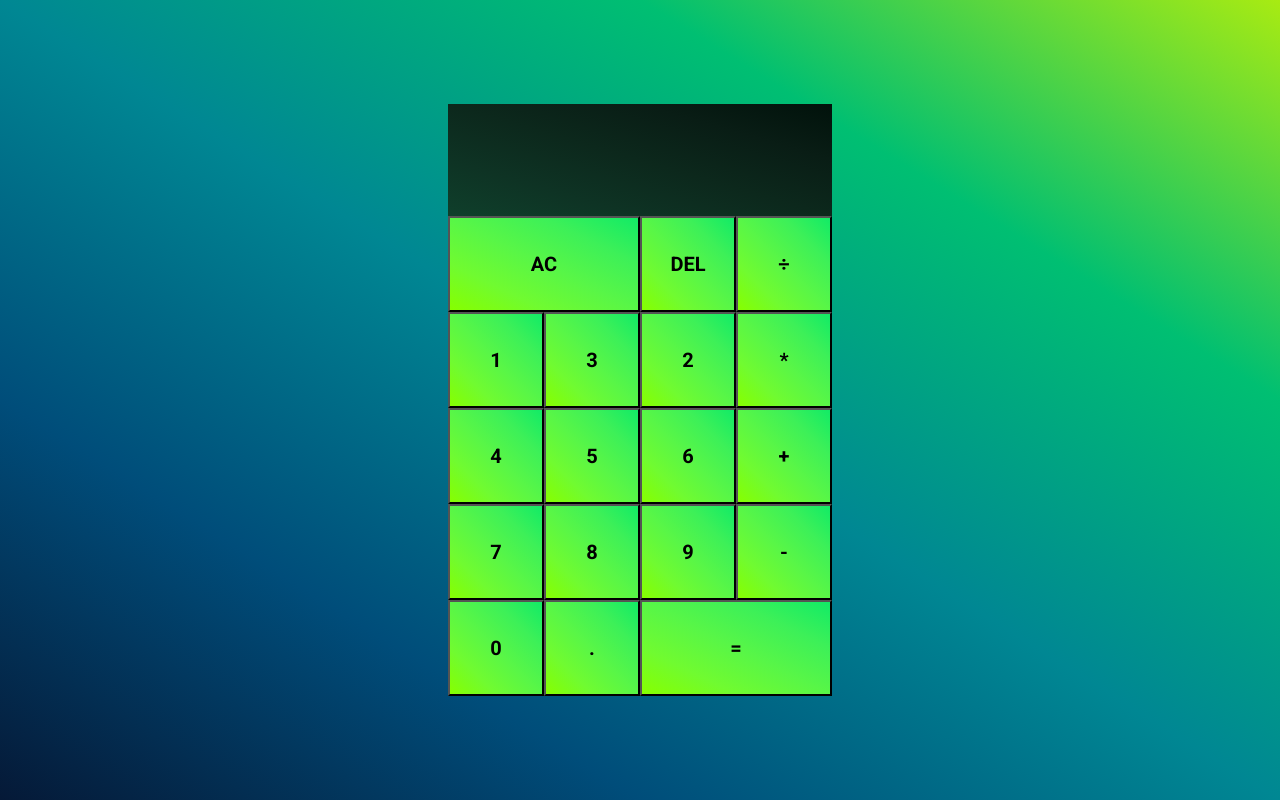
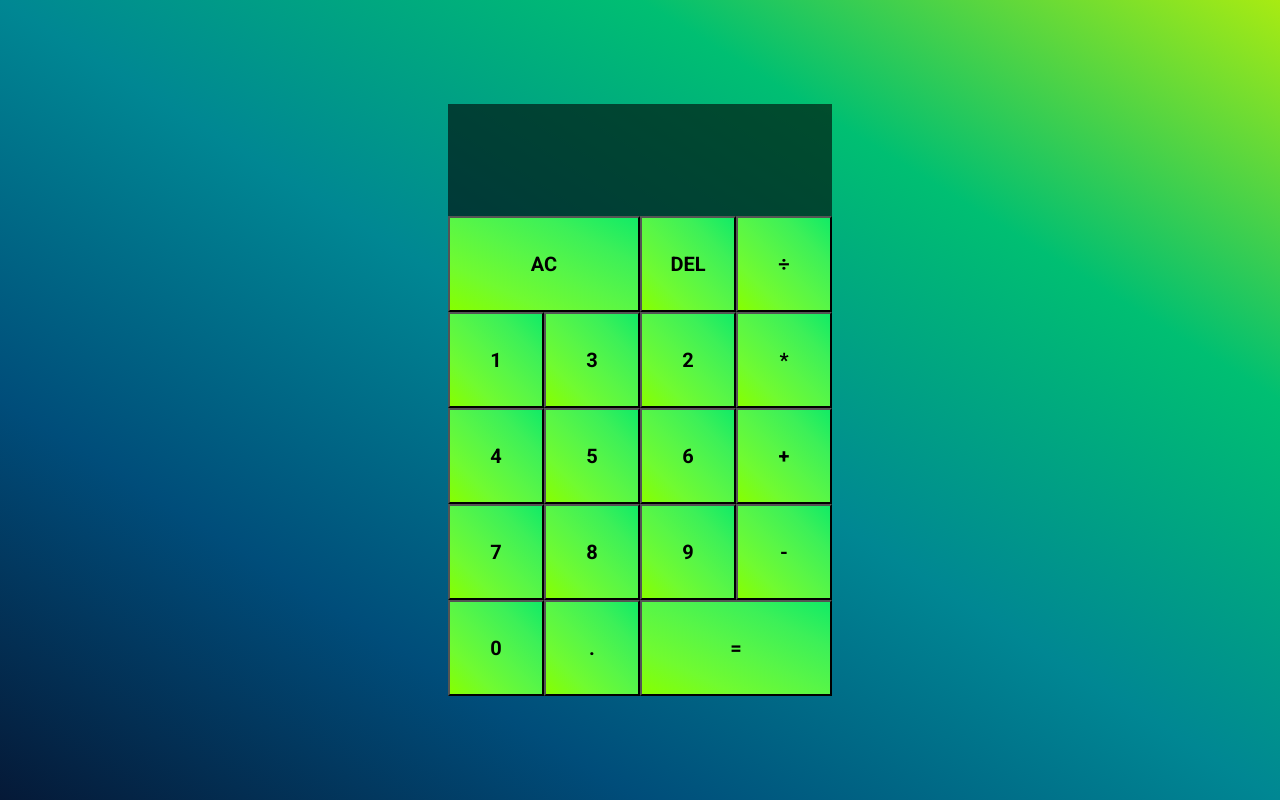
Before and after one commit to KrystianZybura/custom-calculator, a React (Vite) app: page / in a window 1280 px wide. Built offline with nearby package versions, Linux system fonts and the light colour scheme.

Commit message:
Output background changed

```diff
--- a/src/App/styled.js
+++ b/src/App/styled.js
@@ -38,14 +38,7 @@ export const Button = styled.button`
 
 export const Output = styled.div`
   grid-column: 1 / -1;
-  background-image: linear-gradient(
-    to right top,
-    #0f3f2b,
-    #0e3324,
-    #0c281c,
-    #091d15,
-    #01120b
-  );
+  background: #0009;
   color: white;
   padding: 30px;
 `;
```
